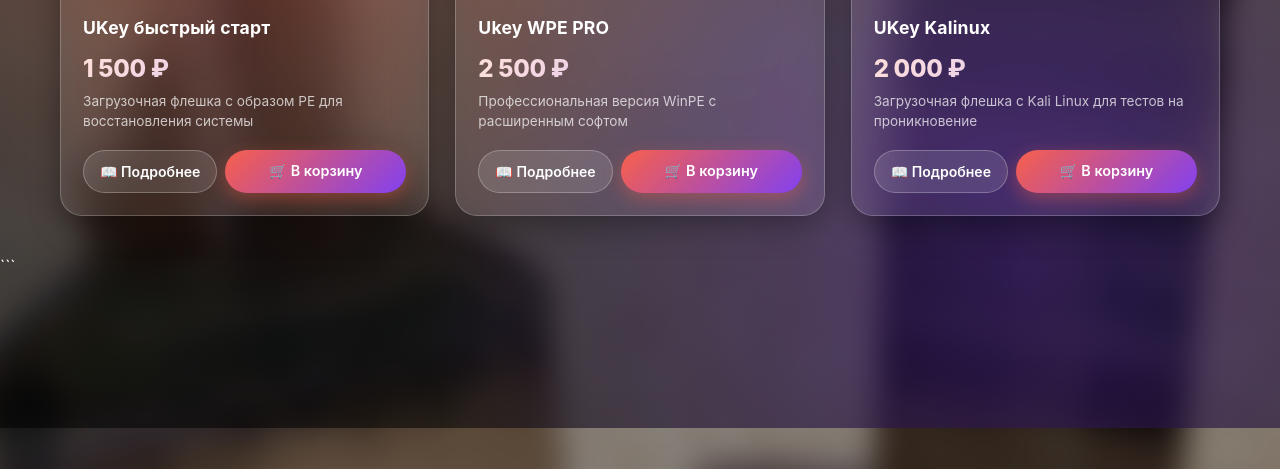
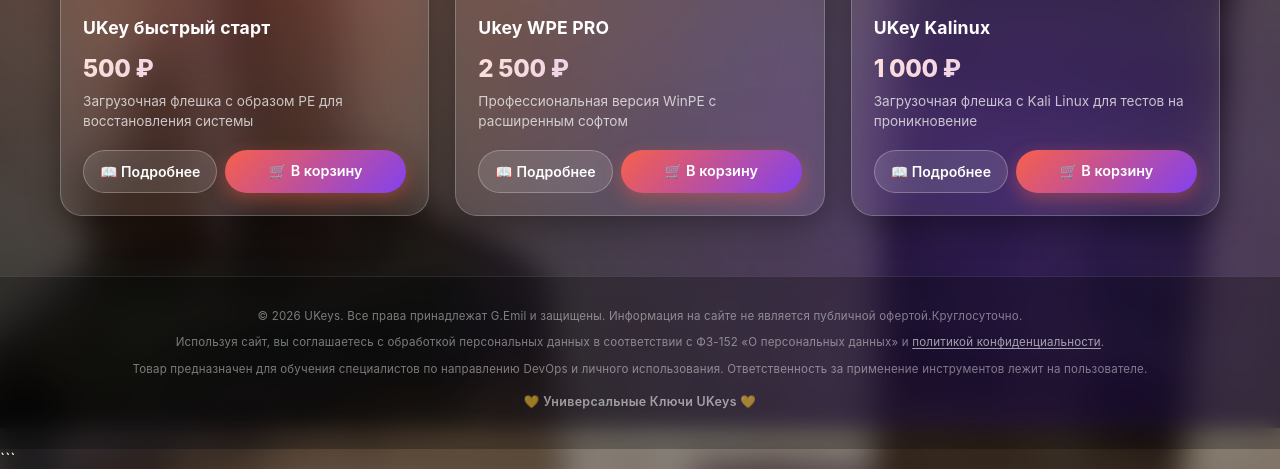
Before and after one commit to ukeyflash-commits/Ukeys, a website: page public/index.html in a window 1280 px wide. Shown: the part 372-841 px from the top of the page. Before the commit the page ends 800 px from the top, so only its background shows below. Drawn offline with Linux system fonts and the light colour scheme; a script that the page names is missing.

Commit message:
bi_smi_LLyahi: dobavil Pravovuui INFO

```diff
--- a/public/index.html
+++ b/public/index.html
@@ -717,6 +717,50 @@
             to   { transform: translateX(0); opacity: 1; }
         }
 
+                /* ===== ФУТЕР =====илдар */
+.site-footer {
+    margin-top: 60px;
+    padding: 30px 20px 40px;
+    border-top: 1px solid rgba(255, 255, 255, 0.1);
+    background: rgba(0, 0, 0, 0.25);
+    backdrop-filter: blur(10px);
+    -webkit-backdrop-filter: blur(10px);
+}
+
+.site-footer__inner {
+    max-width: 1200px;
+    margin: 0 auto;
+    text-align: center;
+}
+
+.site-footer__line {
+    color: rgba(255, 255, 255, 0.45);   /* серый */
+    font-size: 0.72rem;
+    line-height: 1.6;
+    margin-bottom: 8px;
+    letter-spacing: 0.2px;
+}
+
+.site-footer__line a {
+    color: rgba(255, 255, 255, 0.6);
+    text-decoration: underline;
+    text-underline-offset: 2px;
+    transition: color 0.2s ease;
+}
+
+.site-footer__line a:hover {
+    color: var(--accent);
+}
+
+.site-footer__thanks {
+    margin-top: 16px;
+    color: rgba(255, 255, 255, 0.55);
+    font-size: 0.78rem;
+    font-weight: 600;
+    letter-spacing: 0.3px;
+}
+
+
         /* ===== АДАПТАЦИЯ ===== */
         @media (max-width: 768px) {
             .nav-container {
@@ -768,6 +812,7 @@
                 flex-direction: column;
             }
         }
+
     </style>
 </head>
 <body>
@@ -835,7 +880,7 @@
         {
             id: 1,
             name: "UKey быстрый старт",
-            price: 1500,
+            price: 500,
             category: "usb",
             emoji: "💻",
             video: "../img/key1.mp4",//ВИДЕО ДЛЯ ТОВАРА
@@ -886,7 +931,7 @@
         {
             id: 2,
             name: "UKey Kalinux",
-            price: 2000,
+            price: 1000,
             category: "usb",
             emoji: "🐧",
             video: "../img/kali.mp4",
@@ -1264,10 +1309,36 @@
     displayProducts();
     loadCart();
 
-    console.log("🚀 Магазин загружен!");
-    console.log("📊 Доступно товаров:", products.length);
+    console.log("🚀 Эмиль Магазин загружен!");
+    console.log("📊Доступно товаров:", products.length);
     console.log("📌 На главной отображается только 3 товара");
 </script>
+
+<!-- ===== ФУТЕР / ПРАВОВАЯ ИНФОРМАЦИЯ ===== -->
+<footer class="site-footer">
+    <div class="site-footer__inner">
+        <p class="site-footer__line">
+            © 2026 UKeys. Все права принадлежат G.Emil и  защищены. Информация на сайте не является публичной офертой.Круглосуточно.
+        </p>
+        <p class="site-footer__line">
+            Используя сайт, вы соглашаетесь с обработкой персональных данных в соответствии
+            с ФЗ-152 «О персональных данных» и <a href="/privacy.html">политикой конфиденциальности</a>.
+        </p>
+        <p class="site-footer__line">
+            Товар предназначен для обучения специалистов по направлению DevOps и личного использования. Ответственность
+            за применение инструментов лежит на пользователе.
+        </p>
+        <p class="site-footer__thanks">
+           💛 Универсальные Ключи UKeys 💛
+        </p>
+    </div>
+</footer>
+
+
+
+
+
+
 
   <!-- Виджет чата -->
   <script src="https://unpkg.com/chatbotlite@0.7.26/dist/embed.global.js"></script>
--- a/server.js
+++ b/server.js
@@ -1,7 +1,8 @@
 /**
  * ============================================================
- *  UKEYS SHOP — SERVER
- *  Версия: 2.1.0 (исправленная)
+ *BISMILLYAHI!!!
+*UKEYS SHOP — SERVER
+ *  Версия: 2.1.0 (исправленная gim!)
  *  Дата: 2026-XX-XX
  * ------------------------------------------------------------
  *  Robokassa ВРЕМЕННО ОТКЛЮЧЕНА (заглушка оплаты).
```
